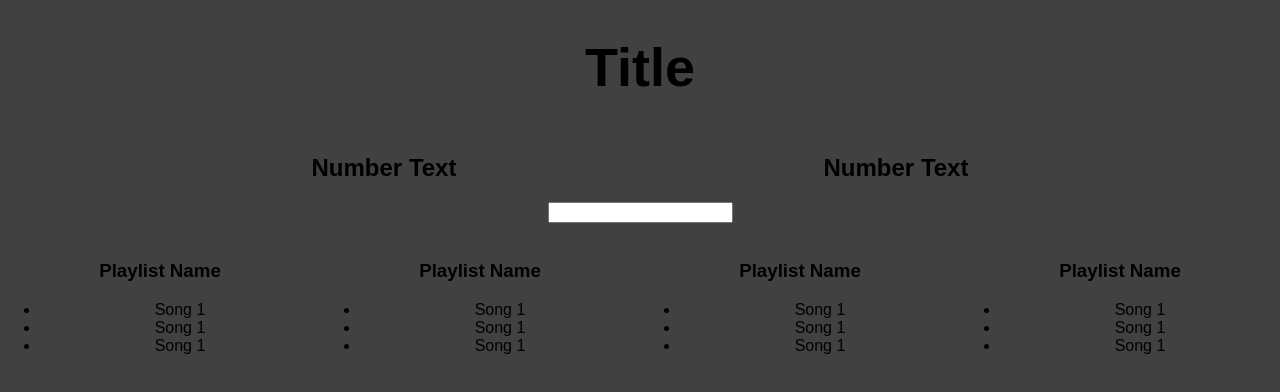
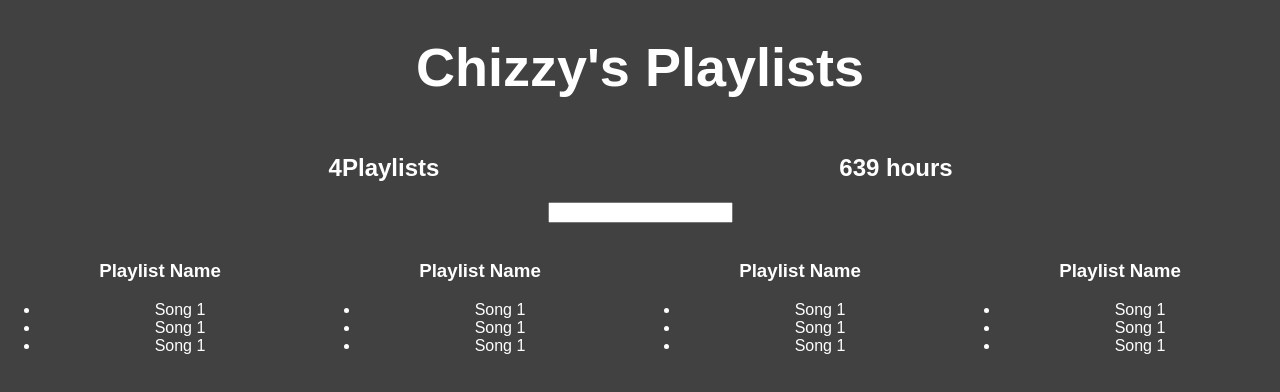
Before and after one commit to tehchizad/react-spotify, a React (Create React App) app: page / in a window 1280 px wide. Shown: the top 392 px of the page. Built offline with nearby package versions, Linux system fonts and the light colour scheme.

Commit message:
fake data added & aggregate counters

```diff
--- a/src/App.css
+++ b/src/App.css
@@ -15,7 +15,6 @@
   background-color: #222;
   height: 150px;
   padding: 20px;
-  color: white;
 }
 
 .App-title {
@@ -33,5 +32,4 @@
 
 h1 {
   font-size: 54px;
-  color: #000000;
 }
--- a/src/App.js
+++ b/src/App.js
@@ -1,16 +1,74 @@
 import React, { Component } from 'react';
 import './App.css';
 
-let defaultTextColor = '#000'
 let defaultStyle = {
-  color: defaultTextColor
+  color: '#fff'
+}
+let fakeServer = {
+  user: {
+    name: 'Chizzy',
+    playlists: [
+      {
+        name: 'Favorites',
+        songs:
+        [
+          {name:'FIrst one', duration: 1345},
+          {name:'second One', duration: 1236},
+          {name:'THIRD', duration: 7000}
+        ]
+      },
+      {
+        name: 'Favorites',
+        songs:
+        [
+          {name:'FIrst one', duration: 1345},
+          {name:'second One', duration: 1236},
+          {name:'THIRD', duration: 7000}
+        ]
+      },
+      {
+        name: 'Favorites',
+        songs:
+        [
+          {name:'FIrst one', duration: 1345},
+          {name:'second One', duration: 1236},
+          {name:'THIRD', duration: 7000}
+        ]
+      },
+      {
+        name: 'Favorites',
+        songs:
+        [
+          {name:'FIrst one', duration: 1345},
+          {name:'second One', duration: 1236},
+          {name:'THIRD', duration: 7000}
+        ]
+      }
+    ]
+  }
 }
 
-class Aggregate extends Component {
+class PlaylistCounter extends Component {
   render() {
     return(
       <div style={{...defaultStyle, width:"40%", display: 'inline-block'}}>
-        <h2>Number Text</h2>
+        <h2>{this.props.playlists.length}Playlists</h2>
+      </div>
+    )
+  }
+}
+
+class HoursCounter extends Component {
+  render() {
+    let allSongs = this.props.playlists.reduce((songs, eachPlaylist) => {
+      return songs.concat(eachPlaylist.songs)
+    }, [] )
+   let totalDuration = allSongs.reduce((sum, eachSong) => {
+    return sum + eachSong.duration
+   }, 0)
+    return(
+      <div style={{...defaultStyle, width:"40%", display: 'inline-block'}}>
+        <h2>{Math.round(totalDuration/60)} hours</h2>
       </div>
     )
   }
@@ -44,18 +102,31 @@
 }
 
 class App extends Component {
-
+  constructor() {
+    super()
+    this.state = {serverData: {}}
+  }
+  componentDidMount() {
+    setTimeout(() => {
+      this.setState({serverData:fakeServer})
+    }, 1000)
+  }
   render() {
     return (
       <div className="App">
-        <h1>Title</h1>
-        <Aggregate/>
-        <Aggregate/>
-        <Filter/>
-        <Playlist/>
-        <Playlist/>
-        <Playlist/>
-        <Playlist/>
+        {this.state.serverData.user ?
+        <div>
+          <h1 style={{...defaultStyle, 'font-size':'54px'}}>
+          {this.state.serverData.user.name}'s Playlists
+          </h1>
+          <PlaylistCounter playlists = {this.state.serverData.user.playlists}/>
+          <HoursCounter playlists = {this.state.serverData.user.playlists}/>
+          <Filter/>
+          <Playlist/>
+          <Playlist/>
+          <Playlist/>
+          <Playlist/>
+        </div>:<h1 style={defaultStyle}>Loading...</h1>}
       </div>
     );
   }
```
